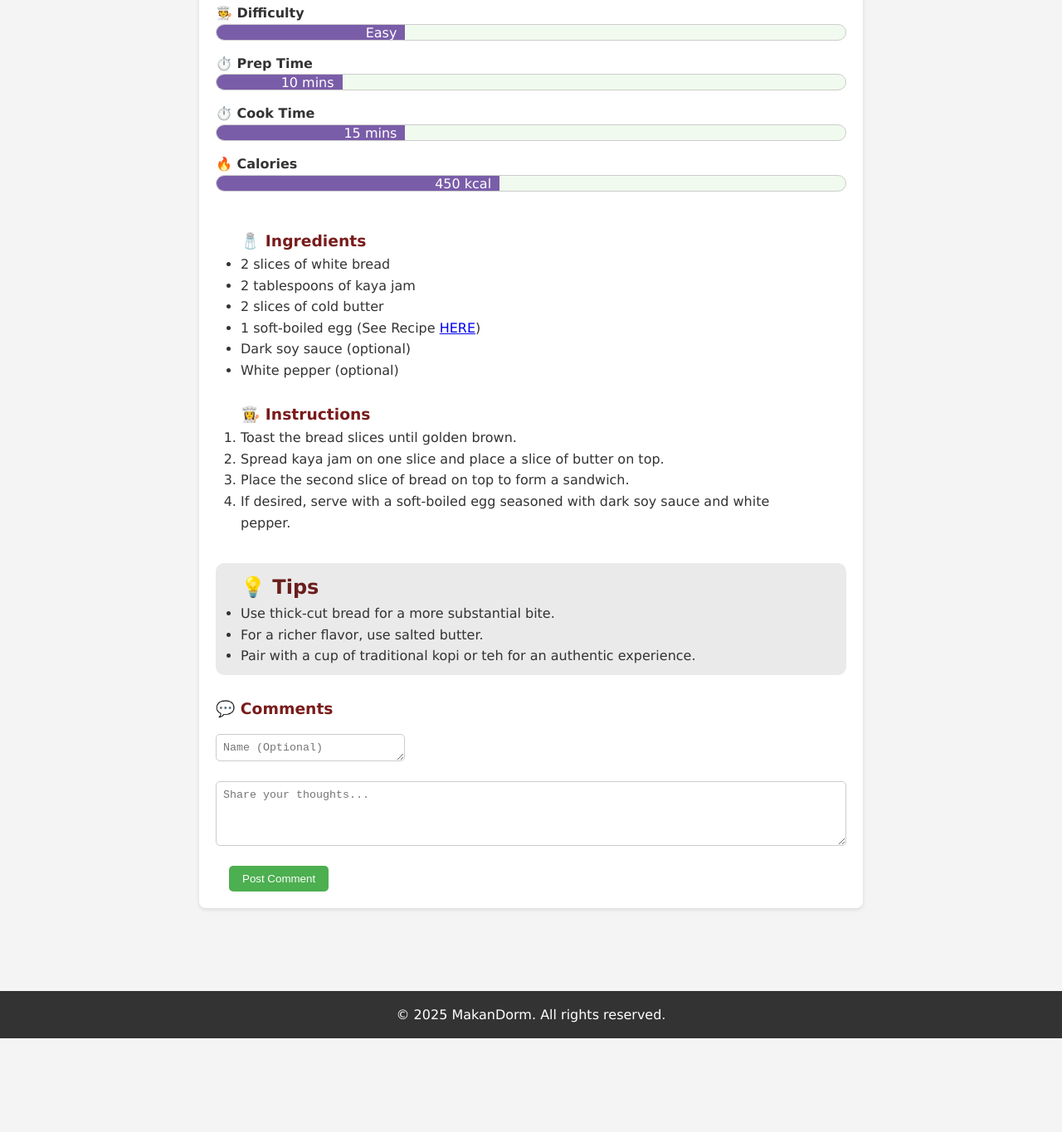
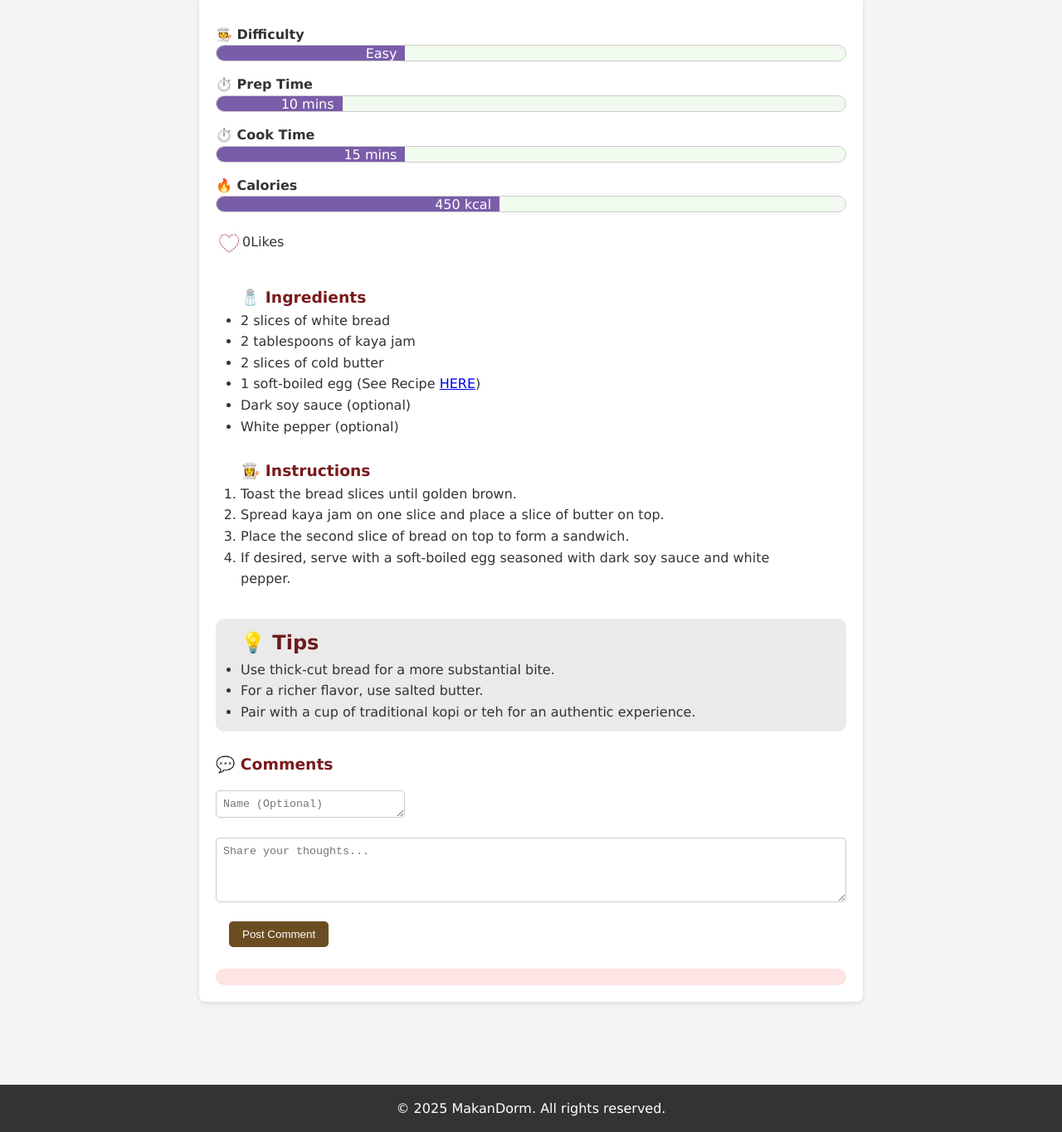
Before and after one commit to Cindylim3008/MakanDorm1, a plain HTML site: page recipes/kayatoast.html in a window 1280 px wide. Shown: the part 664-2029 px from the top of the page at 83% size. Before the commit the page ends 1916 px from the top, so only its background shows below. Drawn offline with Linux system fonts and the light colour scheme.

Commit message:
changes to pages

```diff
--- a/recipes/kayatoast.html
+++ b/recipes/kayatoast.html
@@ -8,6 +8,7 @@
   <link rel="stylesheet" href="/style.css">
   <script src="../script.js"></script>
 </head>
+
 <body>
   <header>
     <nav>
@@ -21,14 +22,13 @@
   </header>
 
 
-
   <main>
     <section id="hero">
       <h1>🍞 Kaya Toast</h1>
       <p>A classic Singaporean breakfast made with kaya jam, butter, and toast.</p>
+      <br>
       <img src="../images/Kayatoast.png" alt="Kaya Toast" class="recipe-image">
     </section>
-
 
 <div class="container">
   <div class="bar-label">🧑‍🍳 Difficulty</div>
@@ -42,6 +42,17 @@
 
   <div class="bar-label">🔥 Calories</div>
   <div class="bar"><div class="bar-inner" style="width: 45%;">450 kcal</div></div>
+
+
+
+<div class="like-section">
+  <img src="../images/heart-outline.png" alt="Like" id="like-icon" class="like-icon">
+  <span id="like-count">0</span> Likes
+</div>
+
+
+
+
 
    <section id="tips" class="recipetext-box">
 
@@ -89,7 +100,8 @@
         <textarea id="comment-input" placeholder="Share your thoughts..." rows="4"></textarea>
         <button onclick="submitComment()">Post Comment</button>
       </div>
-      <div id="comment-list"></div>
+      <br>
+      <div id="comment-list" class="comment-list"></div>
     </section>
   </main>
 
@@ -97,6 +109,6 @@
     <p>&copy; 2025 MakanDorm. All rights reserved.</p>
   </footer>
 
-  <script src="scripts.js"></script>
+
 </body>
 </html>
--- a/script.js
+++ b/script.js
@@ -138,6 +138,7 @@ let likeCount = 0;
 const likeIcon = document.getElementById('like-icon');
 const likeCounter = document.getElementById('like-count');
 
+console.log('sfd')
 likeIcon.addEventListener('click', () => {
   console.log('sfd')
   liked = !liked;
--- a/style.css
+++ b/style.css
@@ -84,7 +84,7 @@ h1, h2, h3 {
 .btn {
   display: inline-block;
   padding: 0.5rem 1rem;
-  background-color: #4CAF50;
+  background-color: #8e5b21db;
   color: #fff;
   text-decoration: none;
   border-radius: 5px;
@@ -138,7 +138,7 @@ input[type="email"] {
 }
 button {
   padding: 0.5rem 1rem;
-  background-color: #4CAF50;
+  background-color: #6b4d22;
   color: #fff;
   border: none;
   border-radius: 5px;
@@ -146,7 +146,7 @@ button {
   margin-left: 1rem;
 }
 button:hover {
-  background-color: #45a049;
+  background-color: #c9982e;
 }
 footer {
   text-align: center;
@@ -207,13 +207,7 @@ input[type="email"] {
   border-radius: 5px;
   border: 1px solid #ccc;
 }
-button {
-  padding: 0.5rem 1rem;
-  background-color: #4CAF50;
-  color: #fff;
-  border: none;
-  border-radius: 5px;
-}
+
 footer {
   text-align: center;
   margin-top: 3rem;
@@ -241,23 +235,6 @@ footer {
   border: 1px solid #ccc;
 }
 
-button {
-  padding: 0.5rem 1rem;
-  background-color: #4CAF50;
-  color: #fff;
-  border: none;
-  border-radius: 5px;
-  cursor: pointer;
-}
-button:hover {
-  background-color: #45a049;
-}
-footer {
-  text-align: center;
-  padding: 1rem;
-  background-color: #333;
-  color: #fff;
-}
 
 
     .container {
@@ -324,3 +301,36 @@ footer {
   height: 4%;
 
 }
+
+
+.like-section {
+  display: flex;
+  align-items: center;
+  margin-top: 20px;
+}
+
+.like-icon {
+  width: 32px;
+  height: 32px;
+  cursor: pointer;
+  transition: transform 0.2s;
+}
+
+.like-icon:hover {
+  transform: scale(1.1);
+}
+
+
+ .comment-list {
+  background-color: #ffe4e4; /* Light grey background */
+  padding-right: 30px;
+  padding-left: 30px;
+  padding-top: 10px;
+  padding-bottom: 10px;
+  border-radius: 10px;
+
+}
+
+.comment-list h2 {
+  color: #6b1d1d; /* Dark grey text for contrast */
+}
```
Also changed, not shown: feedback.html (+1 -1 lines), index.html (+1 -1 lines), recipes/HChicken.html (+1 -1 lines), recipes/breakfast.html (+1 -1 lines), images/heart-filled.png (added), images/heart-outline.png (added).
